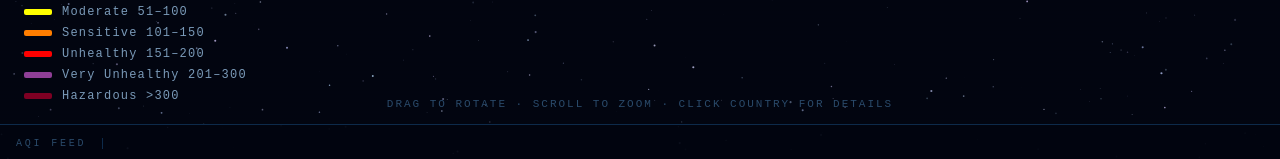
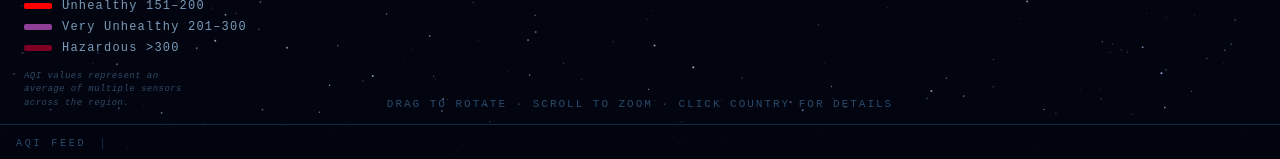
Before and after one commit to Cool-Dodos/airvision, an Angular app in the folder client-ng/: page / in a window 1280 px wide. Shown: the part 638-797 px from the top of the page. Built offline with nearby package versions, Linux system fonts and the light colour scheme; no server answers.

Commit message:
Implemented Updates

```diff
--- a/client-ng/src/app/app.component.html
+++ b/client-ng/src/app/app.component.html
@@ -73,6 +73,9 @@
     <span class="leg-swatch" [style.background]="l.col"></span>
     {{ l.label }}
   </div>
+  <div class="leg-note">
+    AQI values represent an average of multiple sensors across the region.
+  </div>
 </div>
 
 <div class="hint">Drag to rotate · Scroll to zoom · Click country for details</div>
--- a/client-ng/src/app/components/globe/globe.component.ts
+++ b/client-ng/src/app/components/globe/globe.component.ts
@@ -245,7 +245,13 @@ export class GlobeComponent implements AfterViewInit, OnDestroy, OnChanges {
       }
       const feat = this.worldFeatures.find(f => d3.geoContains(f, geo));
       if (!feat) {
-        this.zone.run(() => { this.selectedCode = null; this.highlightFeat = null; this.exitIndiaMode(); this.countryClick.emit(''); this.dirty = true; });
+        this.zone.run(() => {
+          this.selectedCode = null;
+          this.highlightFeat = null;
+          if (!this.indiaMode) this.exitIndiaMode();
+          this.countryClick.emit('');
+          this.dirty = true;
+        });
         return;
       }
       const code = codeFromId(feat.id);
--- a/client-ng/src/styles.css
+++ b/client-ng/src/styles.css
@@ -105,3 +105,15 @@ body, .app {
 .state-advice { font-size: 10px; color: #3a5a7a; line-height: 1.7; margin-top: 8px; }
 .state-advice.warn { color: #ff7e00; }
 .state-nodata { font-size: 10px; color: #1a3a5a; margin-top: 8px; letter-spacing: 0.1em; font-style: italic; }
+
+/* Legend Note */
+.leg-note {
+  font-size: 9px;
+  color: #3a5a7a;
+  margin-top: 15px;
+  max-width: 170px;
+  line-height: 1.5;
+  letter-spacing: 0.05em;
+  font-style: italic;
+  opacity: 0.8;
+}
```
Also changed, not shown: 1 other file (tests, documents, lock files or other folders).
